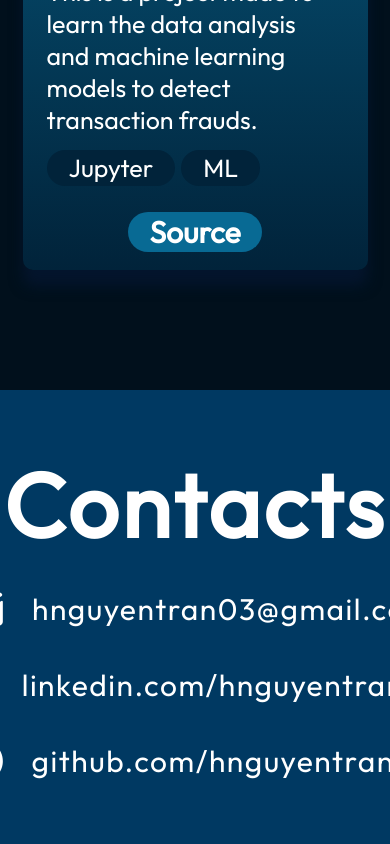
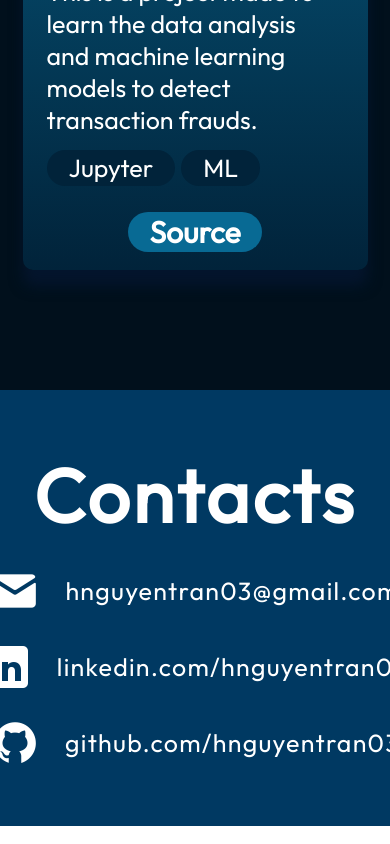
Before and after one commit to hnguyentran03/hnguyentran03.github.io, a React (Vite) app: page / in a window 390 px wide. Shown: the part 6390-7234 px from the top of the page. Built offline with nearby package versions, Linux system fonts and the light colour scheme.

Commit message:
changed the contact font size again

```diff
--- a/src/components/Contact/Contact.module.css
+++ b/src/components/Contact/Contact.module.css
@@ -56,21 +56,27 @@
         display: flex;
         flex-direction: column;
         align-items: center;
+        font-size: 50px;
+        font-weight: 700;
+        letter-spacing: 3px;
+    }
+
+
+    .text p {
+        font-size: 25px;
+        font-weight: 400;
+        letter-spacing: 1.25px;
     }
 
     .links {
         align-items: center;
     }
 
-    .text {
-        font-size: 60px;
-        font-weight: 700;
-        letter-spacing: 3px;
-    }
-
-    .text p {
-        font-size: 30px;
+    .link a {
+        color: var(--color-text);
+        text-decoration: none;
+        font-size: 25px;
         font-weight: 400;
-        letter-spacing: 1.5px;
+        letter-spacing: 1.25px;
     }
 }
```
Also changed, not shown: 5 other files (tests, documents, lock files or other folders).
